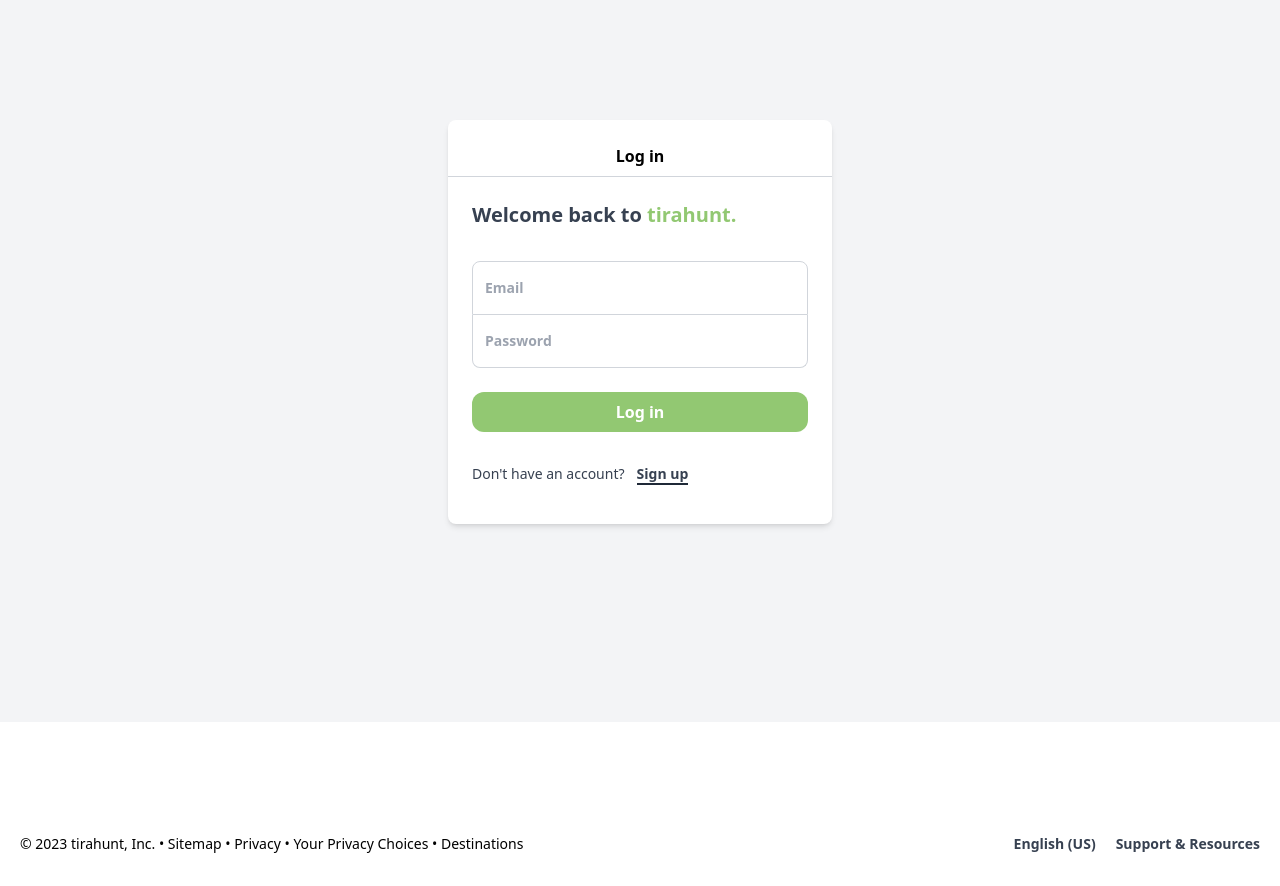
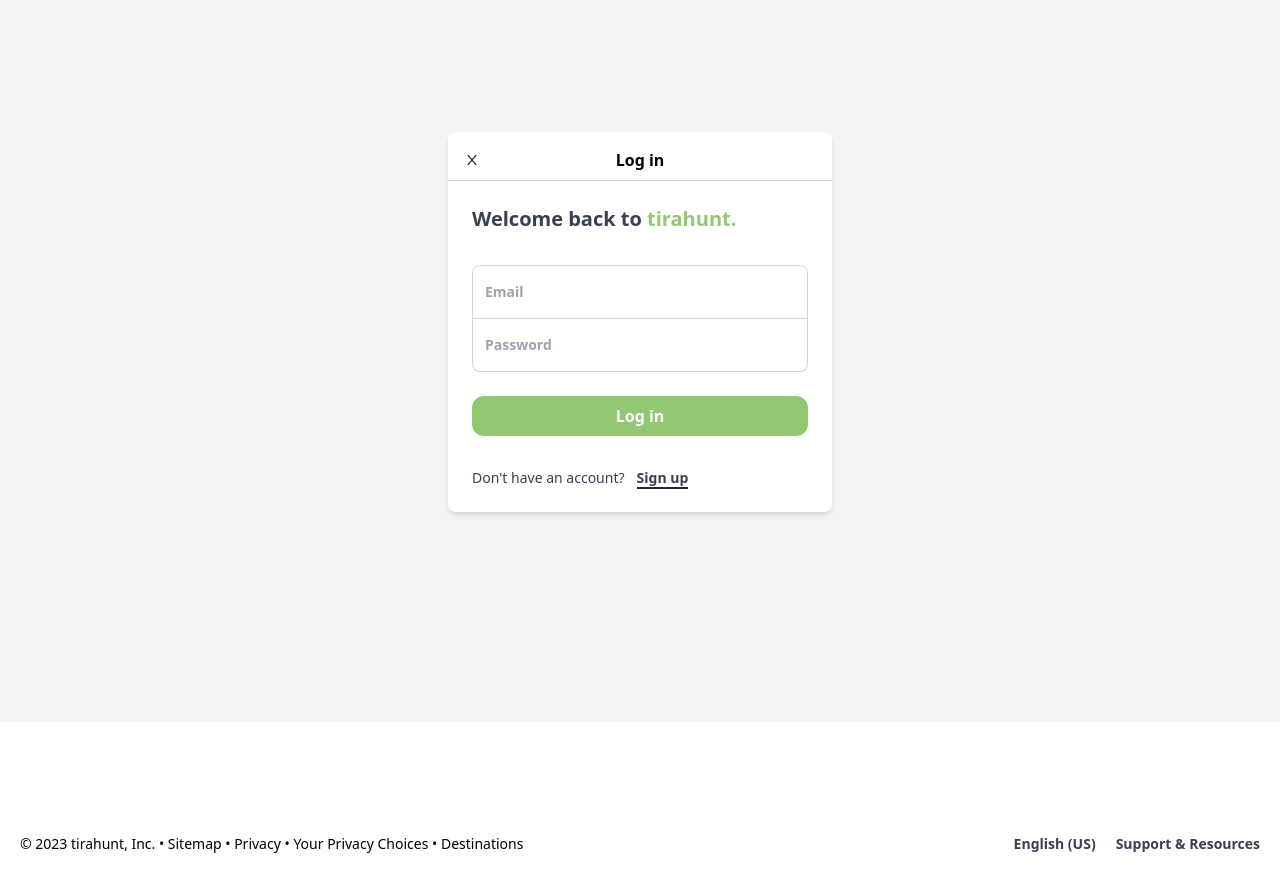
Before and after one commit to rjlb87/tirahunt, a React (Vite) app in the folder frontend/: page / in a window 1280 px wide. Shown: the part 1180-2066 px from the top of the page. Built offline with nearby package versions, Linux system fonts and the light colour scheme.

Commit message:
WP004 feature: added close icon button

```diff
--- a/frontend/src/authentication/admin/LogIn.jsx
+++ b/frontend/src/authentication/admin/LogIn.jsx
@@ -1,5 +1,5 @@
 import React, { useState } from "react";
-import { Link } from "react-scroll";
+import { AiOutlineClose } from "react-icons/ai";
 
 const LoginForm = () => {
   const [formData, setFormData] = useState({
@@ -23,10 +23,18 @@
   return (
     <div className="min-h-screen flex items-center justify-center bg-gray-100">
       <form
-        className="bg-white shadow-md rounded-lg py-6 w-96 flex flex-col items-center"
+        className="bg-white shadow-md rounded-lg w-96 flex flex-col relative"
         onSubmit={handleSubmit}
       >
-        <p className="text-md font-bold mb-2">Log in</p>
+        <button
+          className="absolute top-2 left-4 h-10 w-6  text-gray-800"
+          onClick={() => {
+            // Handle close button click here
+          }}
+        >
+          <AiOutlineClose />
+        </button>
+        <p className="text-md font-bold text-center mt-4 pb-2">Log in</p>
         <hr className="w-full border-t border-gray-300 mb-6" />
         <div className="w-full flex flex-col items-start px-6 text-xl font-semibold">
           <div className="flex-col">
@@ -39,7 +47,7 @@
             htmlFor="email"
           ></label>
           <input
-            className=" text-sm rounded-tr-lg rounded-tl-lg border border-gray-300 w-full py-4 px-3 text-gray-700 "
+            className="text-sm rounded-tr-lg rounded-tl-lg border border-gray-300 w-full py-4 px-3 text-gray-700 "
             id="email"
             type="email"
             name="email"
@@ -55,7 +63,7 @@
             htmlFor="password"
           ></label>
           <input
-            className=" font-semibold text-sm rounded-br-lg rounded-bl-lg border-b border-l border-r border-gray-300 w-full py-4 px-3 text-gray-700 "
+            className="font-semibold text-sm rounded-br-lg rounded-bl-lg border-b border-l border-r border-gray-300 w-full py-4 px-3 text-gray-700 "
             id="password"
             type="password"
             name="password"
@@ -72,9 +80,9 @@
           >
             Log in
           </button>
-          <div className="text-gray-700  text-sm mt-8 mb-4 space-x-3">
-            <p className="inline text-gray-700"> Don&apos;t have an account?</p>
-            <p className="inline text-gray-700 font-semibold border-b-2 border-gray-800">
+          <div className="text-gray-700 text-sm mt-8 mb-4 space-x-3 text-start pb-2">
+            <p className="inline">Don&apos;t have an account?</p>
+            <p className="inline font-semibold border-b-2 border-gray-800 cursor-pointer">
               Sign up
             </p>
           </div>
--- a/frontend/src/icons/icons.jsx
+++ b/frontend/src/icons/icons.jsx
@@ -1,5 +1,12 @@
-import { BiHomeSmile } from 'react-icons/bi'
-import { TbArrowRoundaboutRight } from 'react-icons/tb'
+import { BiHomeSmile } from "react-icons/bi";
+import { TbArrowRoundaboutRight } from "react-icons/tb";
 import { FaSearch } from "react-icons/fa";
+import { AiOutlineCloseCircle, AiOutlineClose } from "react-icons/ai";
 
-export { BiHomeSmile, TbArrowRoundaboutRight, FaSearch }
+export {
+  BiHomeSmile,
+  TbArrowRoundaboutRight,
+  FaSearch,
+  AiOutlineCloseCircle,
+  AiOutlineClose,
+};
```
